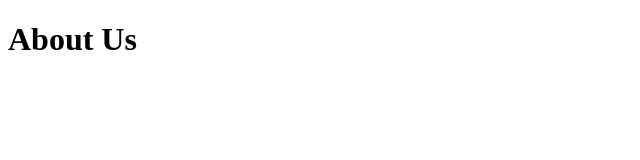
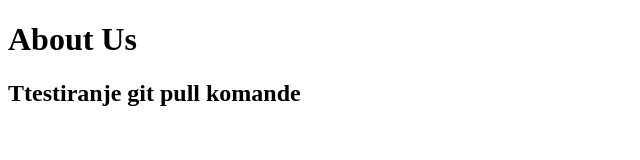
Before and after one commit to anaslavnic/smart, a plain HTML site: page aboutus.html in a window 1280 px wide. Shown: the whole page, without its empty margins (0-640 px from the left). Drawn offline with Linux system fonts and the light colour scheme.

Commit message:
Update aboutus.html

```diff
--- a/aboutus.html
+++ b/aboutus.html
@@ -8,5 +8,6 @@
 
 <body>
     <h1>About Us</h1>
+    <h2>Ttestiranje git pull komande</h2>
 </body>
 </html>
```
